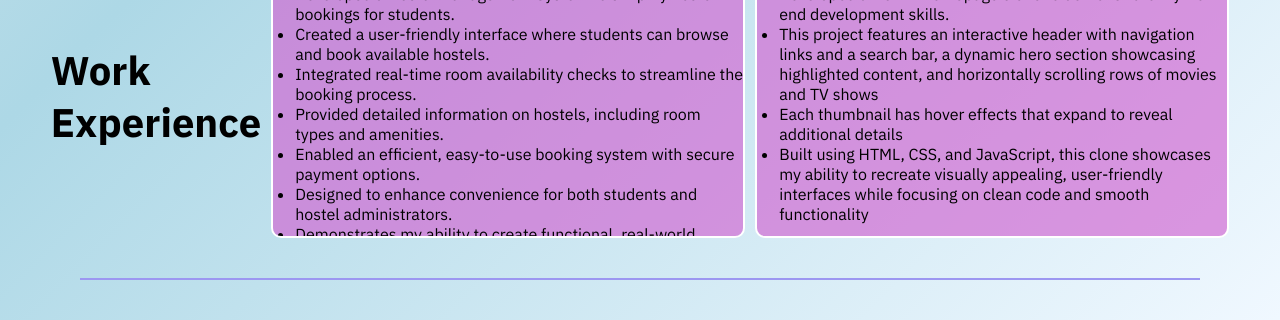
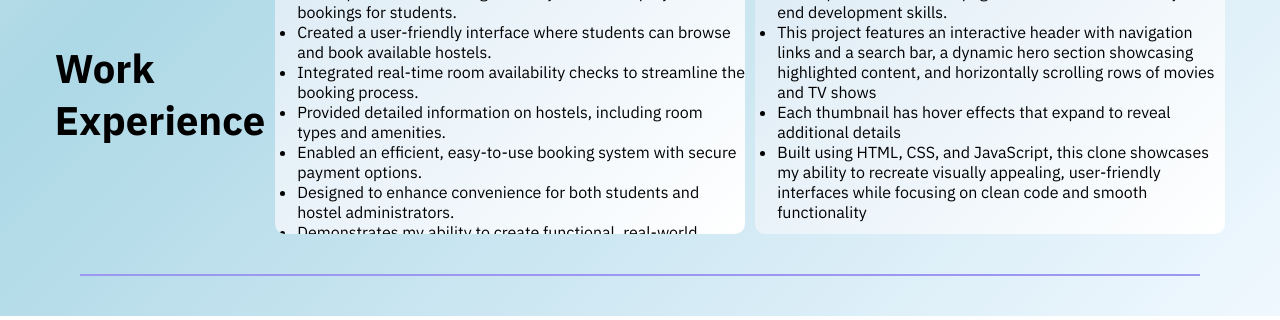
Before and after one commit to Dhanush2002-28/My-Portfolio, a plain HTML site: page index.html in a window 1280 px wide. Shown: the part 1344-1664 px from the top of the page. Drawn offline with nearby package versions, Linux system fonts and the light colour scheme.

Commit message:
Upgrades

```diff
--- a/index.css
+++ b/index.css
@@ -1,3 +1,7 @@
+html , body{
+    overflow-x: hidden;
+}
+
 body {
     background: rgb(238, 238, 238);
     background: linear-gradient(135deg, rgba(238, 238, 238, 1) 0%, rgba(173, 216, 230, 1) 50%, rgba(240, 248, 255, 1) 100%);
--- a/mainsec.css
+++ b/mainsec.css
@@ -85,8 +85,10 @@ hr {
 .hms {
     width: 35vw;
     height: 35vh;
-    background-color: rgba(209, 98, 209, 0.648);
-    border: 2px solid white;
+    background: linear-gradient(135deg, rgba(220,235,245,1) 0%, rgba(255,255,255,1) 100%);
+
+
+    /* border: 1px solid #B39DDB; Muted lavender */
     box-shadow: palevioletred;
     border-radius: 10px;
     margin-left: 10px;
```
